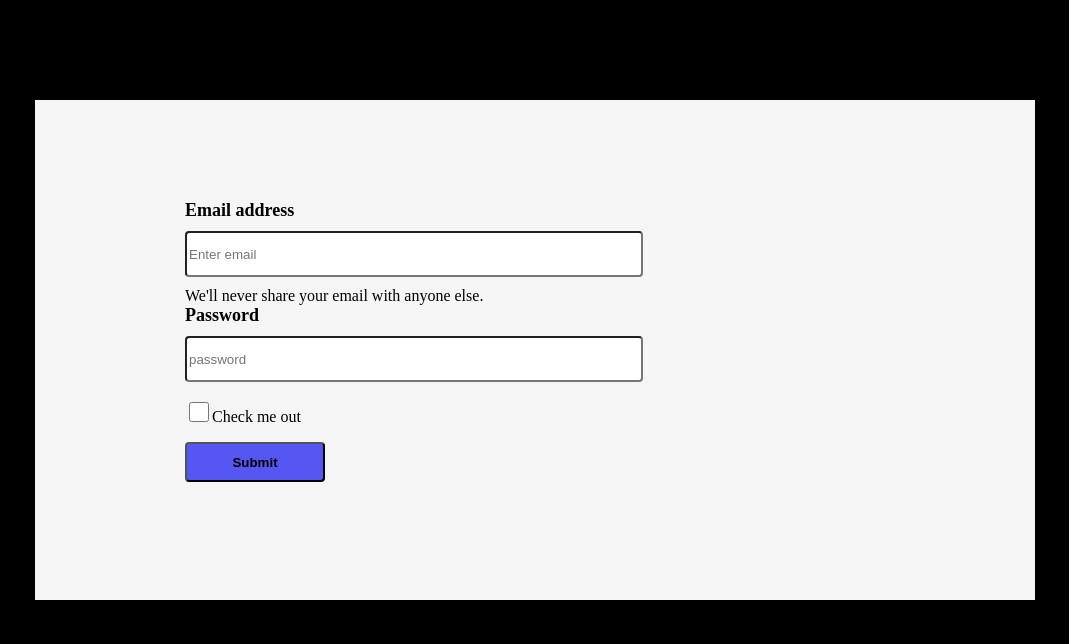
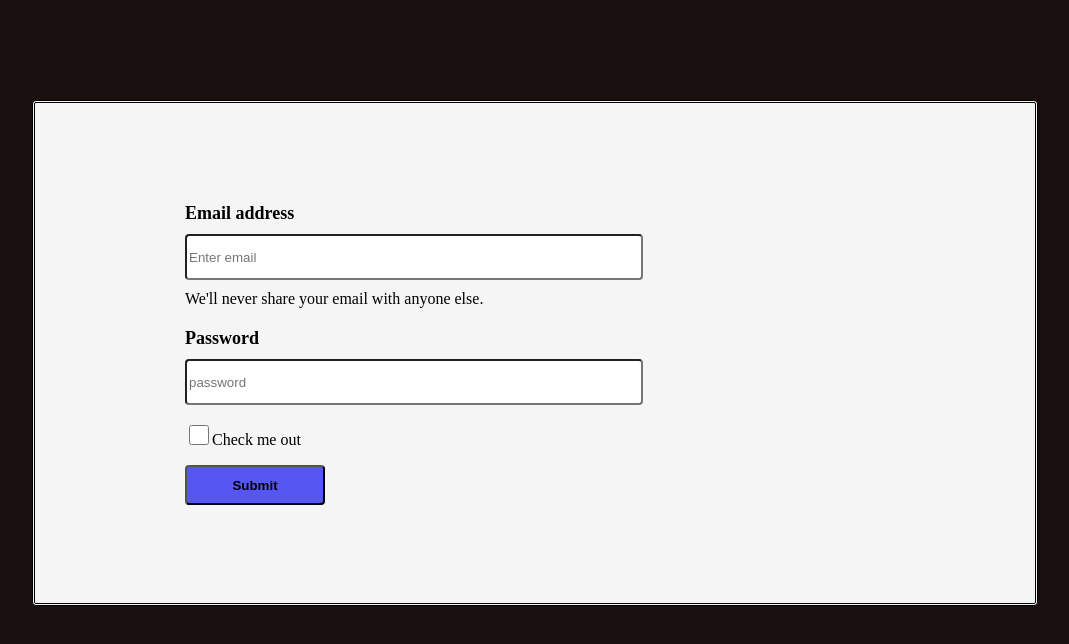
Before and after one commit to Rewina-Girmay/CS472-wap, a plain HTML site: page webform/webform1.html in a window 1280 px wide. Shown: the whole page, without its empty margins (105-1174 px from the left). Drawn offline with Linux system fonts and the light colour scheme.

Commit message:
web form edited

```diff
--- a/webform/form1style.css
+++ b/webform/form1style.css
@@ -1,6 +1,6 @@
 
 body{
-    background-color: black;
+    background-color: rgb(27, 16, 16);
 
 }
 
@@ -10,6 +10,9 @@ div.container{
     margin: auto;
     background-color: whitesmoke;
     margin-top: 100px;
+    border-radius: 4px;
+    border-style: double;
+
 }
 
 .form{
@@ -48,6 +51,6 @@ input[type=submit]{
 }
 
 span{
-  height: 30px;
-  margin-bottom: 20px;
+    display: inline-block;
+    margin-bottom: 20px;
 }
```
